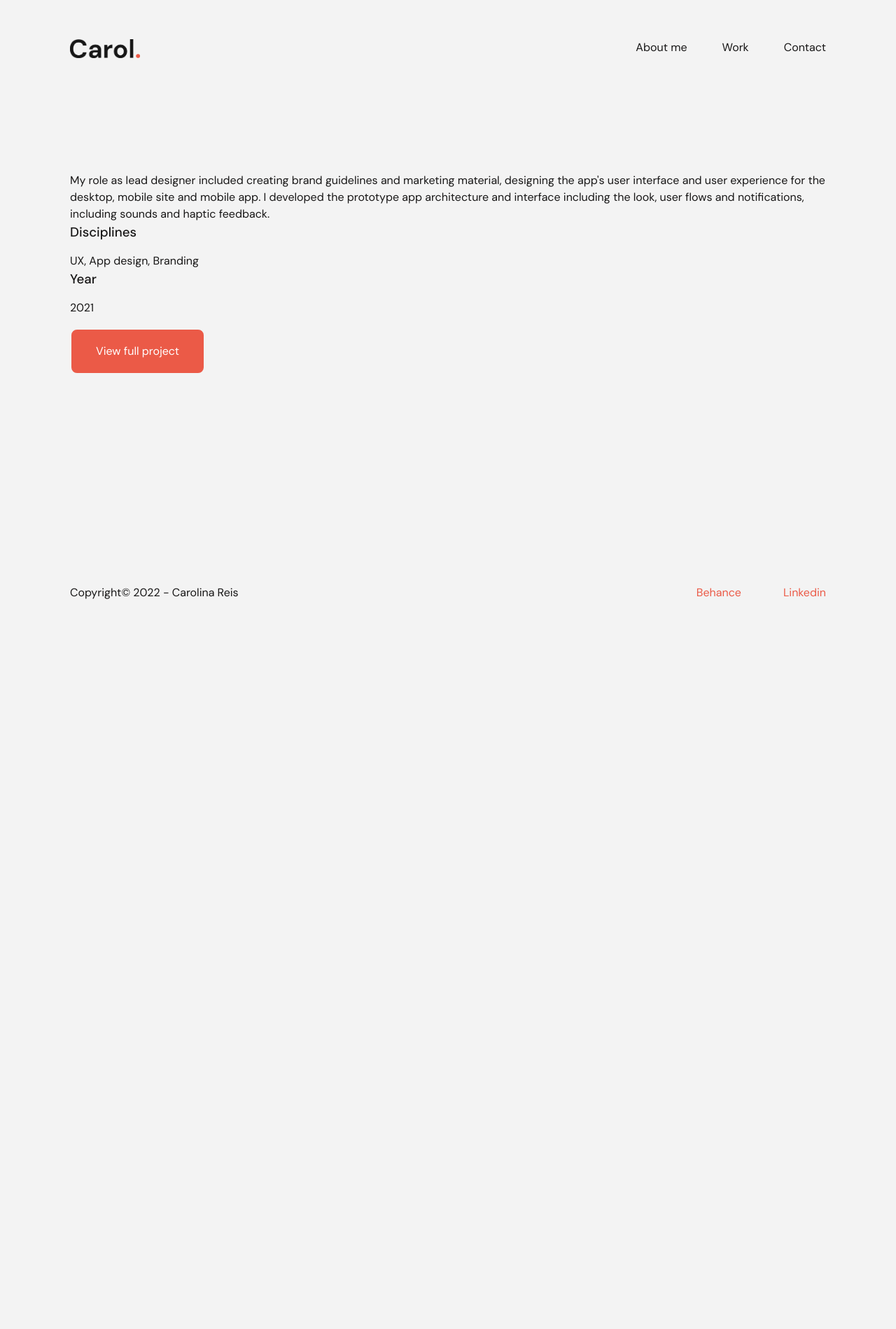
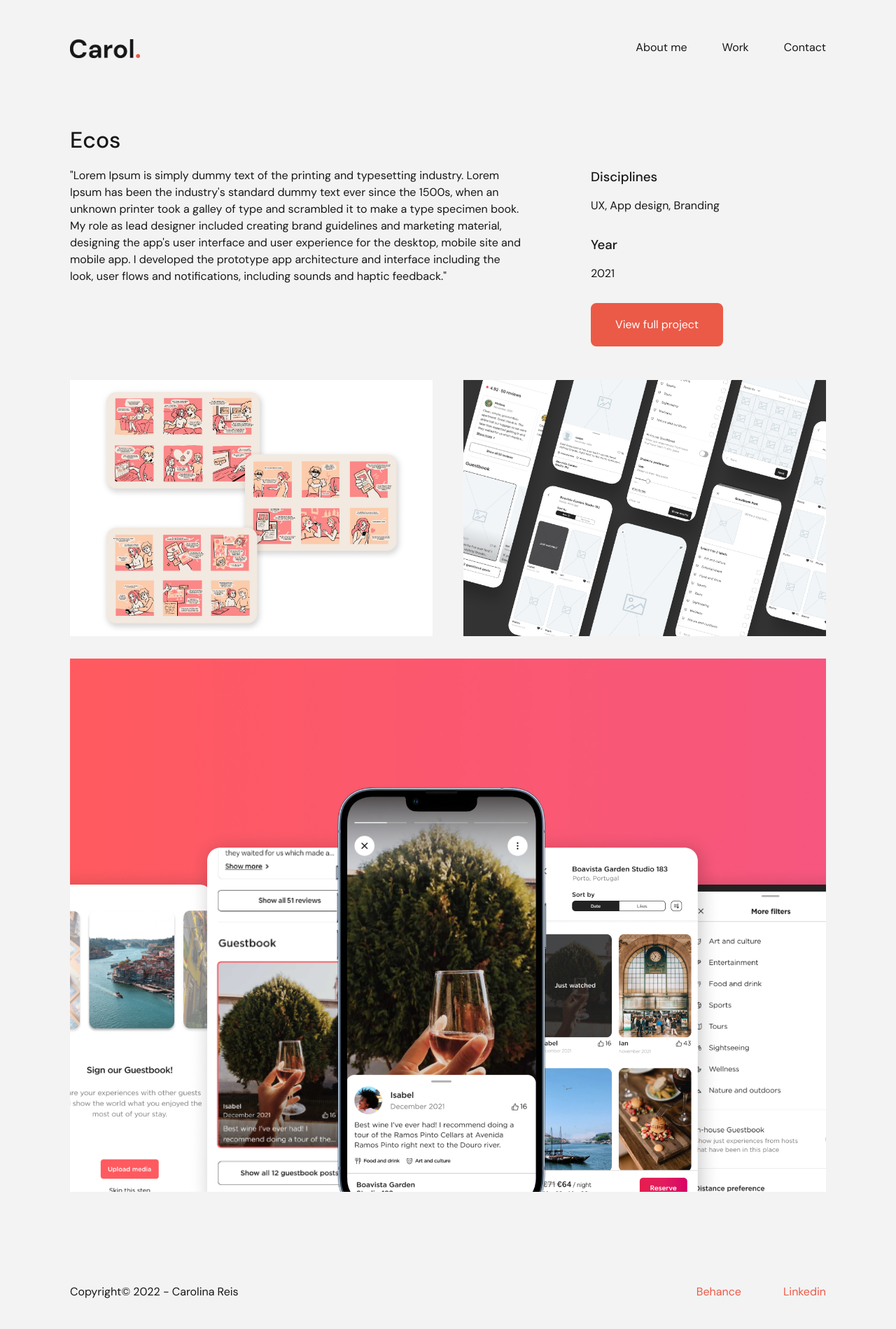
Before and after one commit to carolina-f-reis/projeto, a Jekyll site: the page built from _work/ecos.html, in a window 1280 px wide. Shown: the whole page at 70% size. Built offline with Jekyll 4.4.1, drawn with Linux system fonts in a browser that asks for light colours; before the commit the page ends 900 px from its top, so only the background shows below that.

Commit message:
Work page & Individual Work page layout completed

```diff
--- a/03_contact.html
+++ b/03_contact.html
@@ -1,7 +1,6 @@
 ---
 layout: page
 title: Contact
-order: 3
 permalink: /contact/
 ---
 
--- a/_layouts/work.html
+++ /dev/null
@@ -1,35 +0,0 @@
----
-layout: default
----
-
-<div class="project-content">
-
-  <div class="project-info">
-    <section class="project-intro">
-        {{ page.intro }}
-    </section>
-    <aside class="project-details">
-
-        <div class="project-detail">
-          <h3 class="title-label">Disciplines</h3>
-          {% assign discipline_list = page.disciplines | split: ','  %}
-          {% for discipline in discipline_list %}
-          <span class="keep-line-wrap">{{ discipline }}{% if forloop.last == false %},{% endif %}</span>
-          {% endfor %}
-        </div>
-
-        <div class="project-detail">
-            <h3 class="title-label">Year</h3>
-            <p>{{ page.year }}</p>
-        </div>
-
-        <div>
-          <a href="{{ page.website.url }}" class="button" target="_blank">{{ page.website.button_text }}</a>
-        </div>
-    </aside>
-  </div>
-
-  <section class="project-images">
-    {{ content }}
-  </section>
-</div>
--- a/_sass/minima/_about-me.scss
+++ b/_sass/minima/_about-me.scss
@@ -24,7 +24,7 @@
 }
 
 
-section {
+.section {
     margin-top: 5em;
 
     /*SKILLS*/
--- a/_sass/minima/_works.scss
+++ b/_sass/minima/_works.scss
@@ -1,23 +1,17 @@
-//Layout Works
+//WORK PAGE
 
 .works{
 
   display: grid;
-  grid-template-columns: 1fr 1fr;
+  grid-template-columns: 1fr;
   grid-template-rows: auto;
-  gap: 1em 2em;
-  justify-content: space-between;
-
-  /*display: flex;
-  flex-wrap: wrap;
-  justify-content: space-between;*/
+  gap: 2em 5em;
 
   .works-list {
 
-
     .img-overlay {
       position: relative;
-      max-width: 500px;
+      max-width: 100%;
       height: auto;
 
       .overlay {
@@ -54,16 +48,76 @@
     .img-overlay:hover .overlay {
       opacity: 1;
     }
+
+    h3 {
+      font-size: 1.5em;
+      margin-top: 15px;
+    }
+  }
+
+  @media only screen and (min-width: 600px) {
+    grid-template-columns: 1fr 1fr;
   }
 }
 
-//Layout Work individual
+//INDIVIDUAL WORK
+
+.project-info {
+
+  .project-details {
+
+    .project-detail {
+      margin-top: 30px;
+    }
+
+
+  }
+
+  @media only screen and (min-width: 1024px) {
+
+    display: flex;
+
+    .project-intro {
+      width: 60%;
+      margin-right: 6em;
+    }
+
+    .project-details {
+
+      .project-detail {
+        margin: 0 0 30px 0;
+      }
+
+      .button {
+        margin: 0px;
+      }
+
+    }
+  }
+}
+
 
 .project-images {
-  display: grid;
-  grid-template-columns: 1fr 1fr;
-  grid-template-rows: 1fr 1fr;
-  grid-template-areas:
-    "img-1 img-2"
-    "img-3 img-3";
+
+  margin-top: 3em;
+
+  img {
+    margin-bottom: 2em;
+  }
+
+  @media only screen and (min-width: 600px) {
+
+    display: flex;
+    flex-wrap: wrap;
+    justify-content: space-between;
+
+    img {
+        width: 48%;
+
+      }
+
+      .img-3 {
+        width: 100%;
+      }
+  }
 }
--- a/_work/ecos.html
+++ b/_work/ecos.html
@@ -10,5 +10,44 @@
   button_text: View full project
   url: https://www.behance.net/gallery/137115705/Online-Footwear-Store-Web-Design
 
-intro: "My role as lead designer included creating brand guidelines and marketing material, designing the app's user interface and user experience for the desktop, mobile site and mobile app. I developed the prototype app architecture and interface including the look, user flows and notifications, including sounds and haptic feedback."
 ---
+
+<div class="project-content">
+
+  <div class="project-info">
+    <section class="project-intro">
+        <p>"Lorem Ipsum is simply dummy text of the printing and typesetting industry. Lorem Ipsum has been the industry's standard dummy text ever since the 1500s, when an unknown printer took a galley of type and scrambled it to make a type specimen book.
+
+          My role as lead designer included creating brand guidelines and marketing
+          material, designing the app's user interface and user experience for the
+          desktop, mobile site and mobile app. I developed the prototype app
+          architecture and interface including the look, user flows and notifications,
+          including sounds and haptic feedback."</p>
+    </section>
+    <aside class="project-details">
+
+        <div class="project-detail">
+          <h3 class="title-label">Disciplines</h3>
+          {% assign discipline_list = page.disciplines | split: ','  %}
+          {% for discipline in discipline_list %}
+          <span class="keep-line-wrap">{{ discipline }}{% if forloop.last == false %},{% endif %}</span>
+          {% endfor %}
+        </div>
+
+        <div class="project-detail">
+            <h3 class="title-label">Year</h3>
+            <p>{{ page.year }}</p>
+        </div>
+
+        <div>
+          <a href="{{ page.website.url }}" class="button" target="_blank">{{ page.website.button_text }}</a>
+        </div>
+    </aside>
+  </div>
+
+  <section class="project-images">
+    <img class="img-1" src="{{ "assets/images/work/airbnb/airbnb_screens1.jpg" | relative_url }}">
+    <img class="img-2" src="{{ "assets/images/work/airbnb/airbnb_screens2.jpg" | relative_url }}">
+    <img class="img-3" src="{{ "assets/images/work/airbnb/airbnb_screens3.jpg" | relative_url }}">
+  </section>
+</div>
```
Also changed, not shown: other parts of _work/ecos.html (+1 -1 lines), _work/airbnb.html (+37 -5 lines), _work/fbaul.html (+42 -1 lines).
